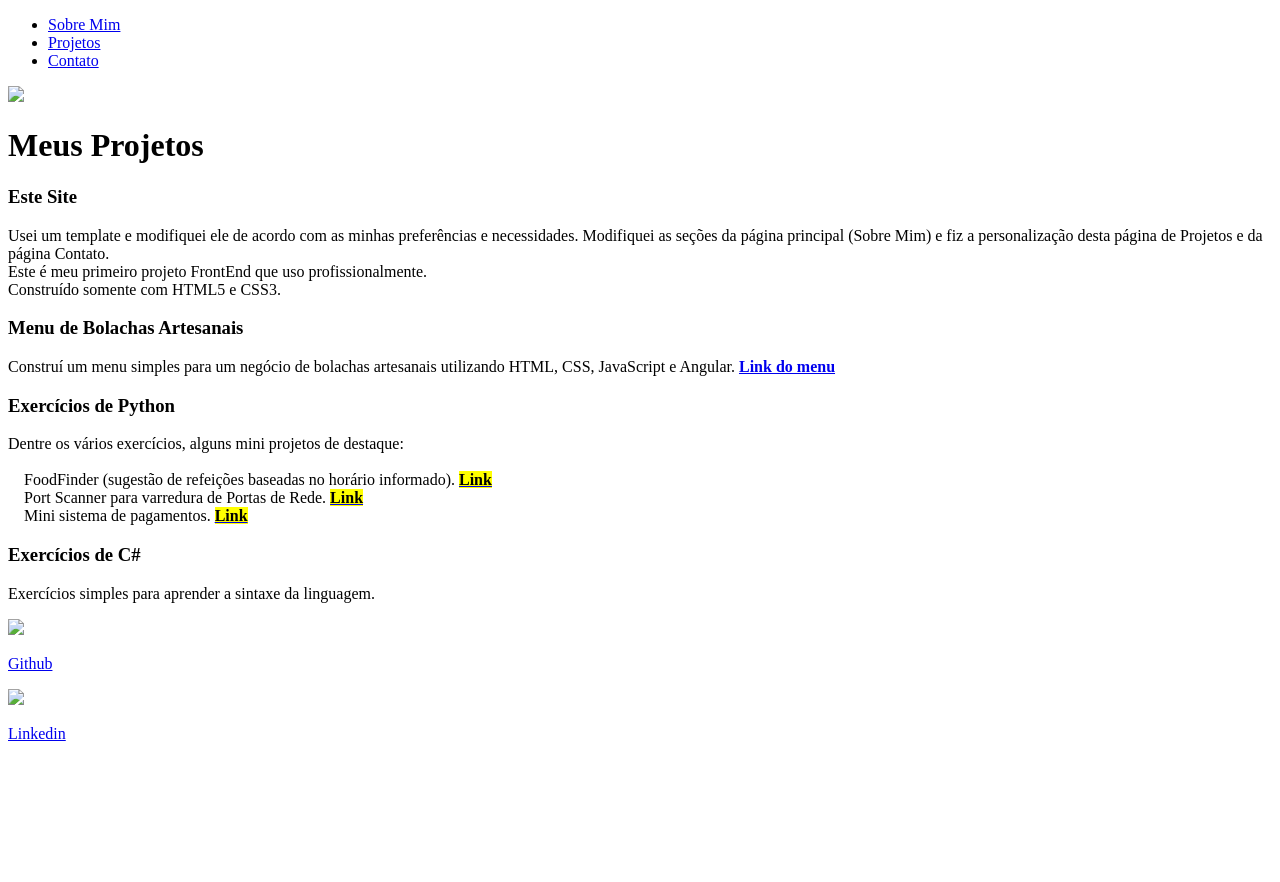
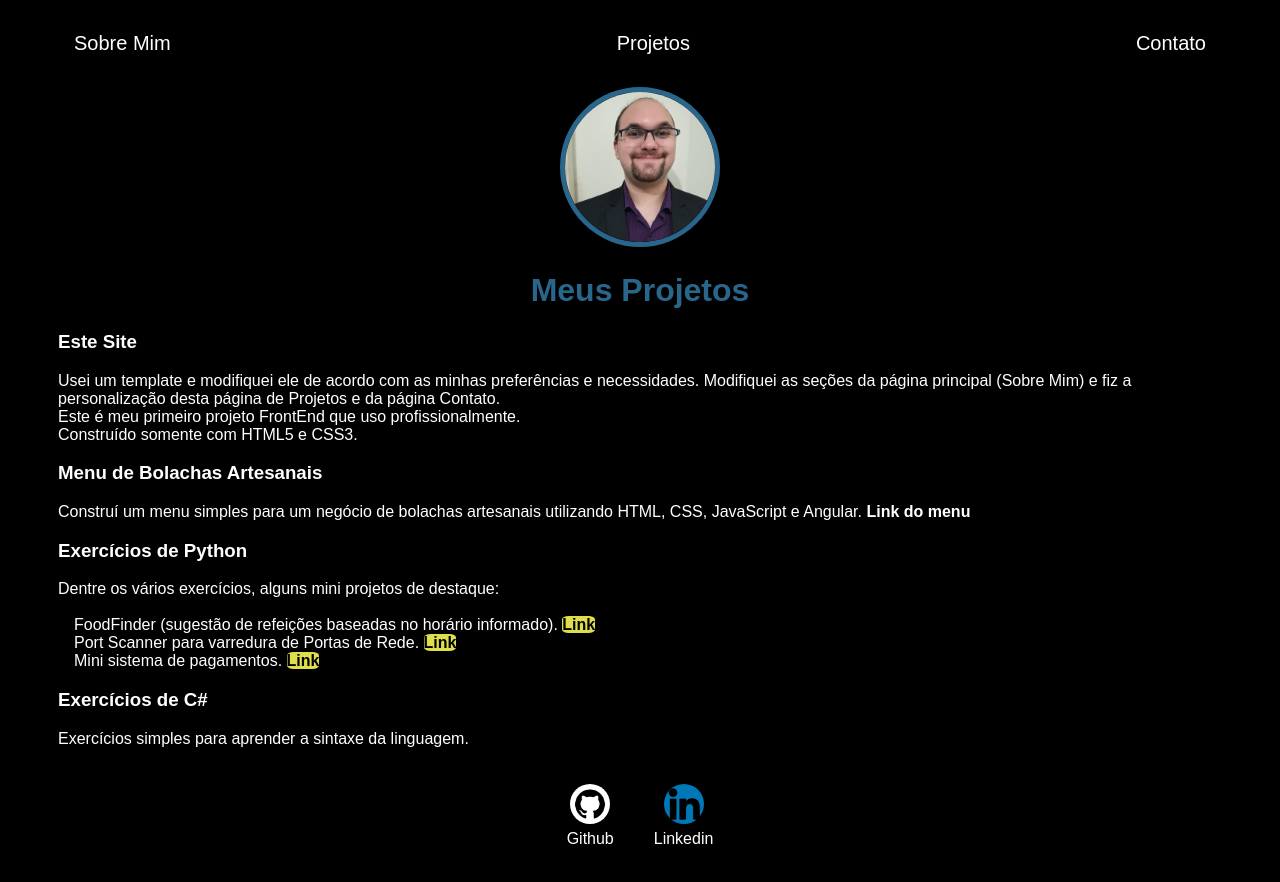
Before and after one commit to matheuspascui/GithubSite, a plain HTML site: page project.html in a window 1280 px wide. Before the commit the page ends 800 px from the top, so only its background shows below. Drawn offline with Linux system fonts and the light colour scheme; the site is published under a folder, as on GitHub Pages, so addresses that start at the root find nothing.

Commit message:
Updating existing site with new informations

```diff
--- a/css/styles.css
+++ b/css/styles.css
@@ -15,6 +15,10 @@ ul {
 a {
     color: white;
     text-decoration: none;
+}
+
+p {
+    text-align: justify;
 }
 
 header img {
--- a/project.html
+++ b/project.html
@@ -5,7 +5,7 @@
     <meta http-equiv="X-UA-Compatible" content="IE=edge">
     <meta name="viewport" content="width=device-width, initial-scale=1.0">
     <title>Projetos</title>
-    <link rel="stylesheet" href="/css/project.css">
+    <link rel="stylesheet" href="css/project.css">
 </head>
 
 <body>
@@ -14,20 +14,20 @@
         <nav>
             <ul>
                 <li>
-                    <a href="/index.html">Sobre Mim</a>
+                    <a href="index.html">Sobre Mim</a>
                 </li>
                 <li>
-                    <a href="/project.html">Projetos</a>
+                    <a href="project.html">Projetos</a>
                 </li>
                 <li>
-                    <a href="/contact.html">Contato</a>
+                    <a href="contact.html">Contato</a>
                 </li>
             </ul>
         </nav>
 
         <header class="center">
             <div>
-                <img src="/src/profile_linkedin.jpeg">
+                <img src="src/profile_linkedin.jpeg">
                 <h1>Meus Projetos</h1>
             </div>
         </header>
@@ -65,11 +65,11 @@
 
         <footer>
             <a href="https://github.com/matheuspascui" target="_blank" rel="noopener noreferrer">
-                <img src="/src/github_image.jpg"></img>
+                <img src="src/github_image.jpg"></img>
                 <p>Github</p>
             </a>
             <a href="https://www.linkedin.com/in/matheus-ziantoni-pascui/" target="_blank" rel="noopener noreferrer">
-                <img src="/src/linkedin_logo.png"></img>
+                <img src="src/linkedin_logo.png"></img>
                 <p>Linkedin</p>
             </a>
         </footer>
```
Also changed, not shown: contact.html (+7 -7 lines), index.html (+10 -12 lines).
